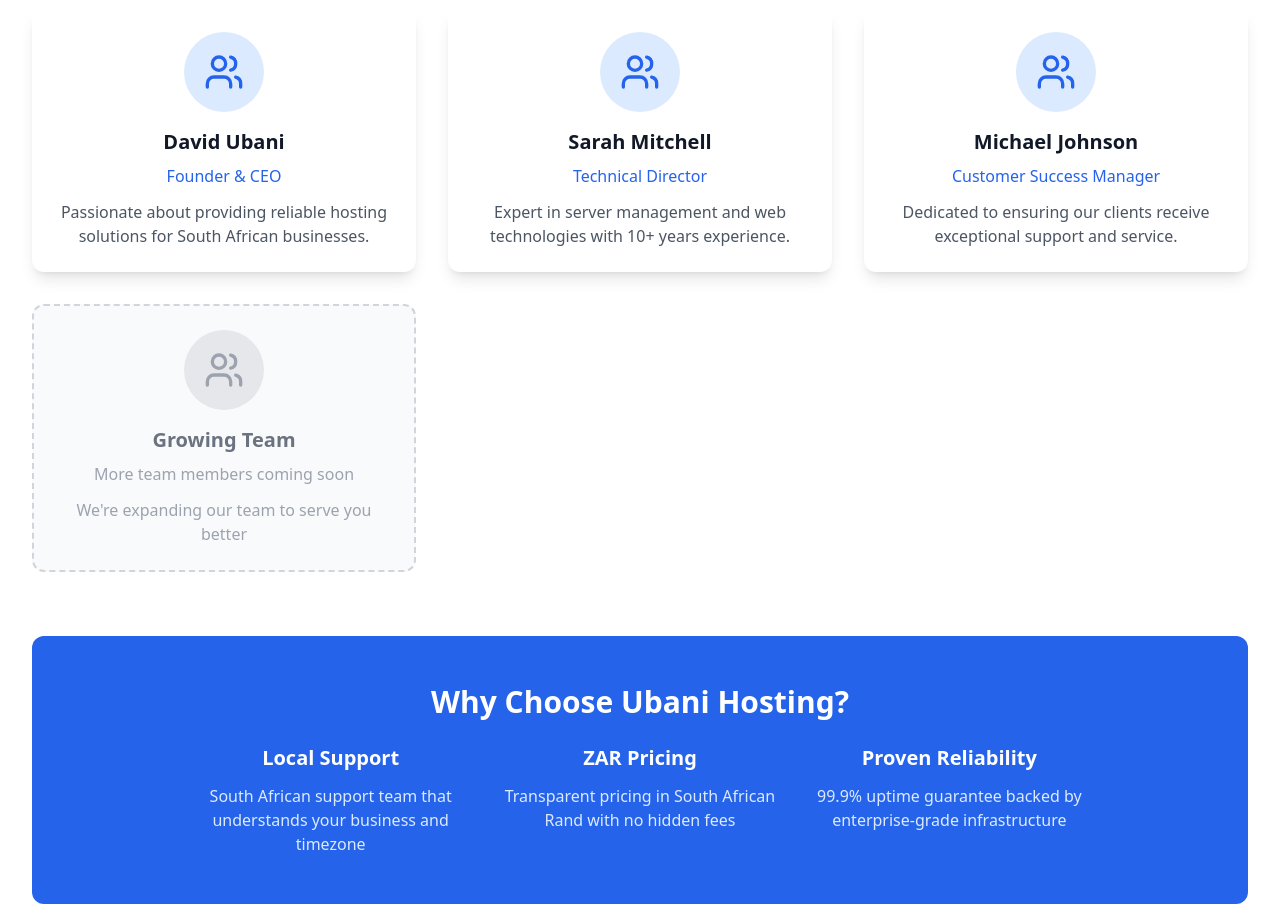
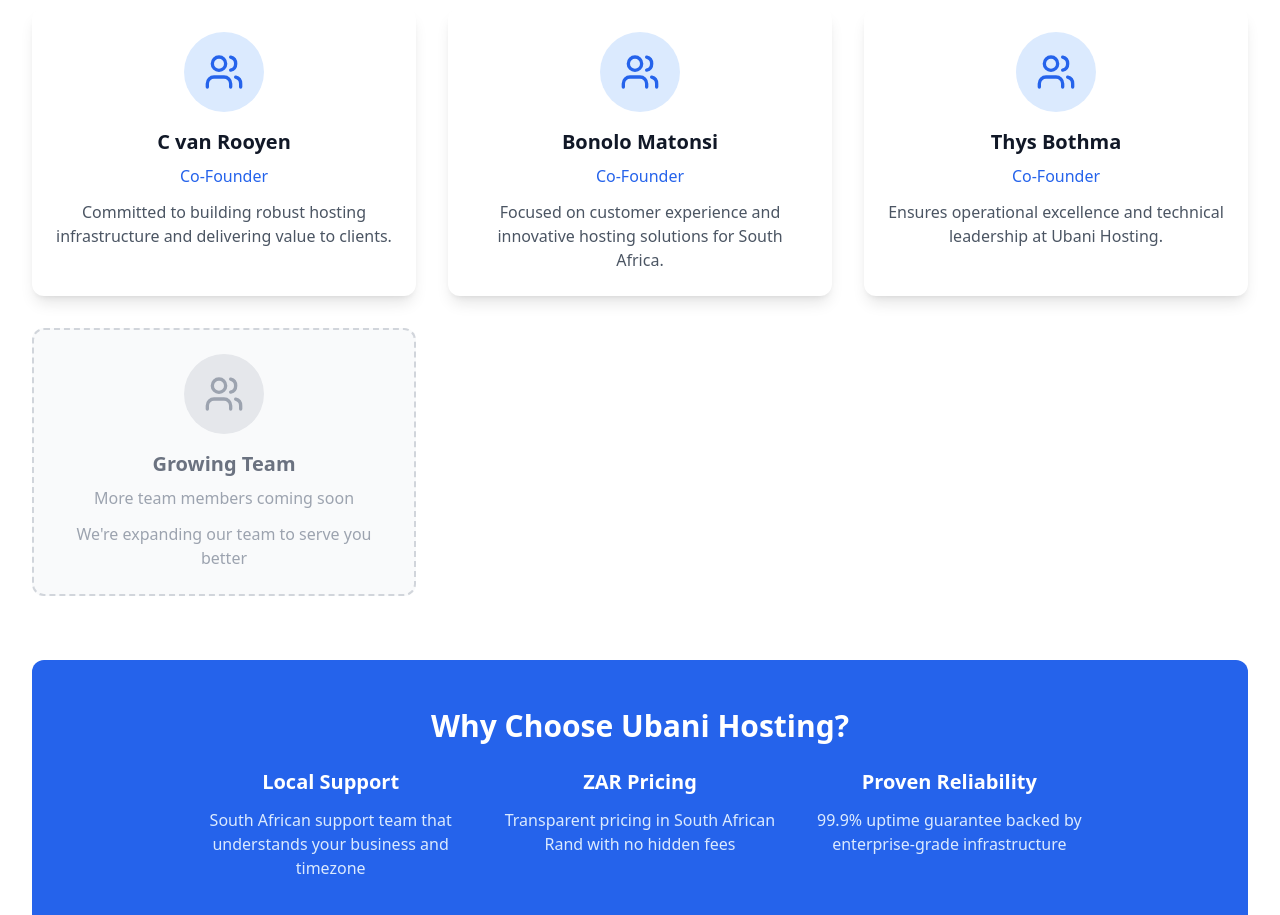
Before and after one commit to generalplanet54-byte/Ubani, a React (Vite) app: page /about in a window 1280 px wide. Shown: the part 1300-2215 px from the top of the page. Built offline with nearby package versions, Linux system fonts and the light colour scheme.

Commit message:
Update founding members and production readiness fixes

```diff
--- a/src/pages/About.tsx
+++ b/src/pages/About.tsx
@@ -1,4 +1,3 @@
-import React from 'react';
 import { Server, Users, Award, Clock } from 'lucide-react';
 
 const About = () => {
@@ -11,19 +10,19 @@ const About = () => {
 
   const team = [
     {
-      name: "David Ubani",
-      role: "Founder & CEO",
-      description: "Passionate about providing reliable hosting solutions for South African businesses."
+      name: "C van Rooyen",
+      role: "Co-Founder",
+      description: "Committed to building robust hosting infrastructure and delivering value to clients."
     },
     {
-      name: "Sarah Mitchell",
-      role: "Technical Director",
-      description: "Expert in server management and web technologies with 10+ years experience."
+      name: "Bonolo Matonsi",
+      role: "Co-Founder",
+      description: "Focused on customer experience and innovative hosting solutions for South Africa."
     },
     {
-      name: "Michael Johnson",
-      role: "Customer Success Manager",
-      description: "Dedicated to ensuring our clients receive exceptional support and service."
+      name: "Thys Bothma",
+      role: "Co-Founder",
+      description: "Ensures operational excellence and technical leadership at Ubani Hosting."
     }
   ];
 
```
Also changed, not shown: 1 other file (tests, documents, lock files or other folders).
